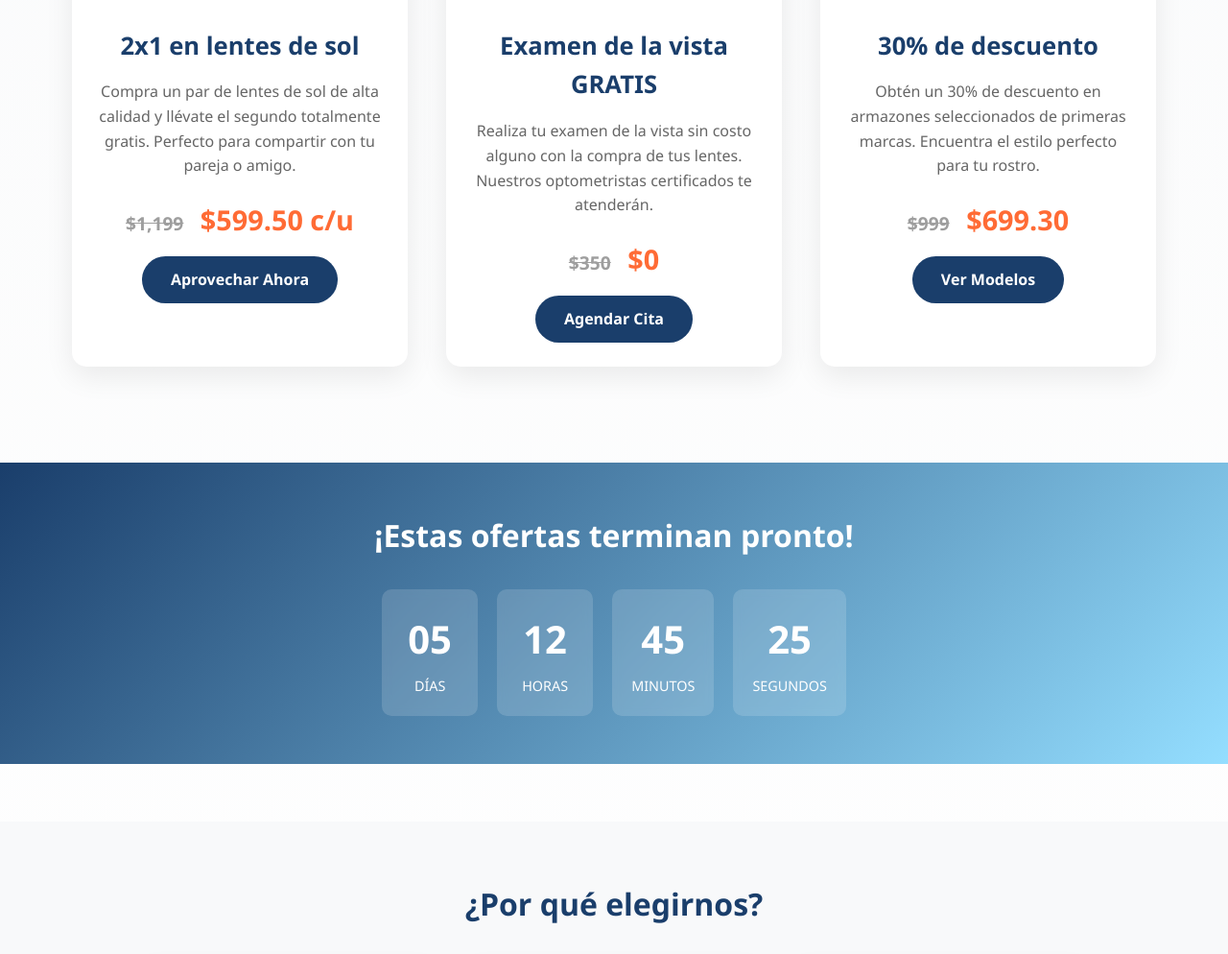
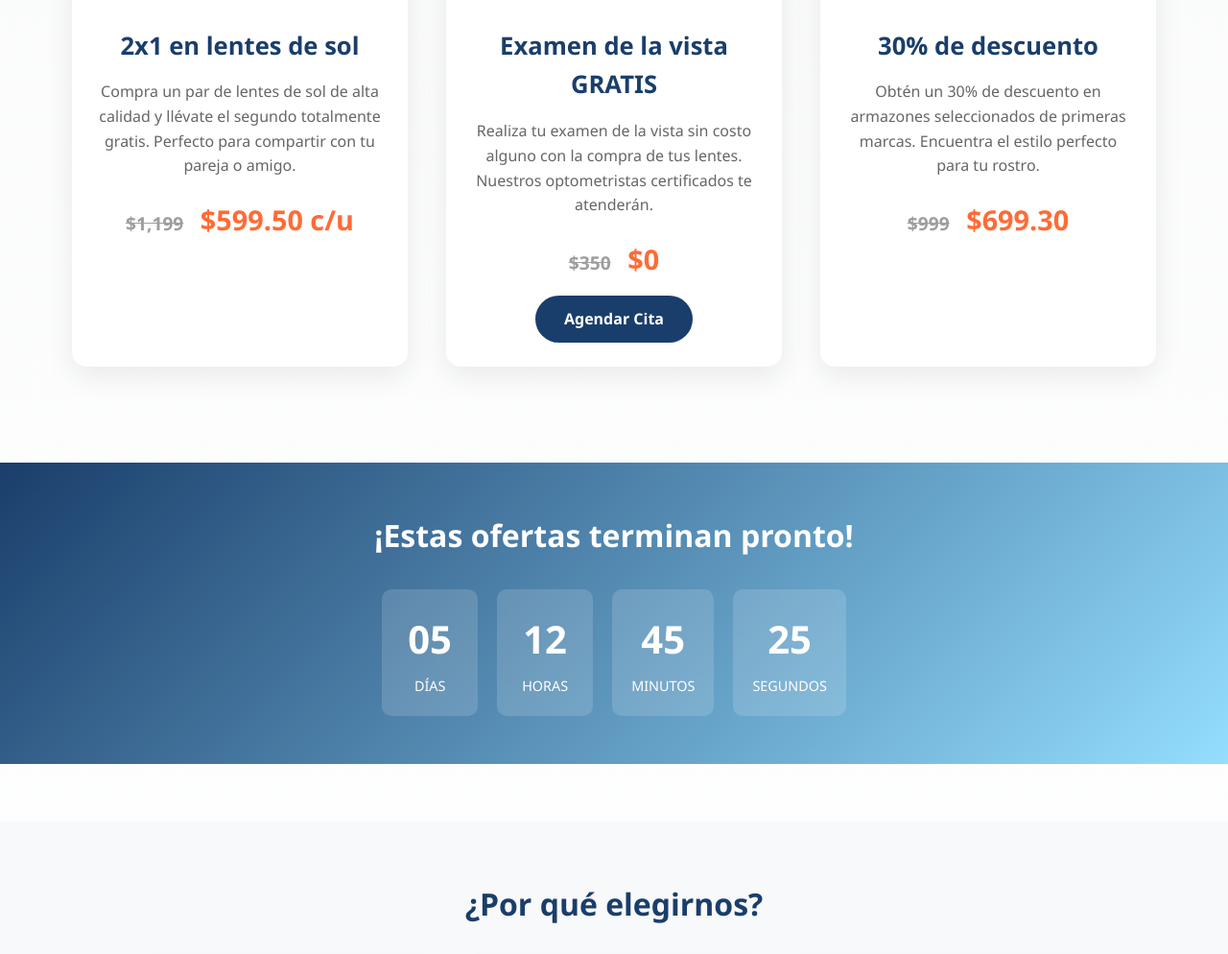
Before and after one commit to iHonshou/OpticasDelValle, a plain HTML site: page promociones.html in a window 1280 px wide. Shown: the part 982-1976 px from the top of the page at 96% size. Drawn offline with Linux system fonts and the light colour scheme.

Commit message:
Quitar botones

```diff
--- a/promociones.html
+++ b/promociones.html
@@ -71,7 +71,7 @@
                     <h3>2x1 en lentes de sol</h3>
                     <p>Compra un par de lentes de sol de alta calidad y llévate el segundo totalmente gratis. Perfecto para compartir con tu pareja o amigo.</p>
                     <span class="price"><span class="old-price">$1,199</span> $599.50 c/u</span>
-                    <a href="#" class="promo-button">Aprovechar Ahora</a>
+
                 </div>
             </div>
 
@@ -93,7 +93,6 @@
                     <h3>30% de descuento</h3>
                     <p>Obtén un 30% de descuento en armazones seleccionados de primeras marcas. Encuentra el estilo perfecto para tu rostro.</p>
                     <span class="price"><span class="old-price">$999</span> $699.30</span>
-                    <a href="#" class="promo-button">Ver Modelos</a>
                 </div>
             </div>
         </div>
```
